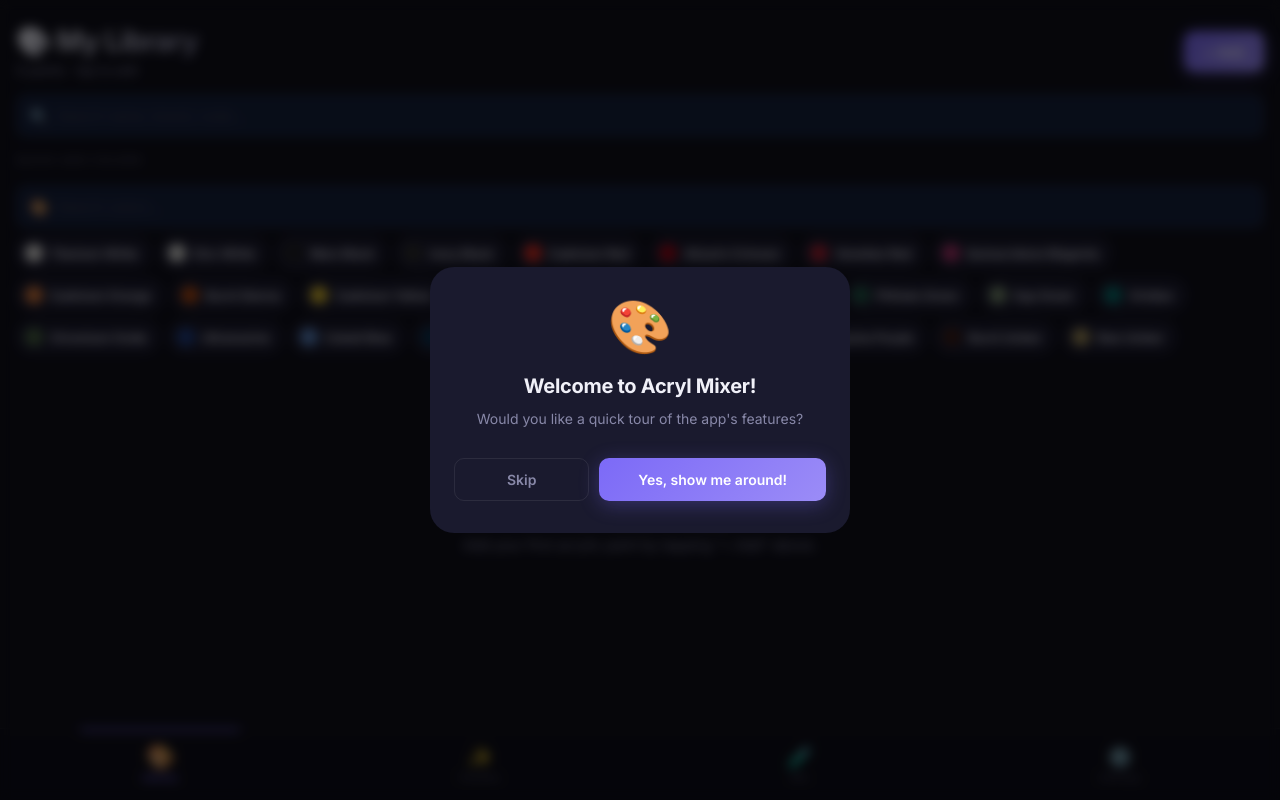
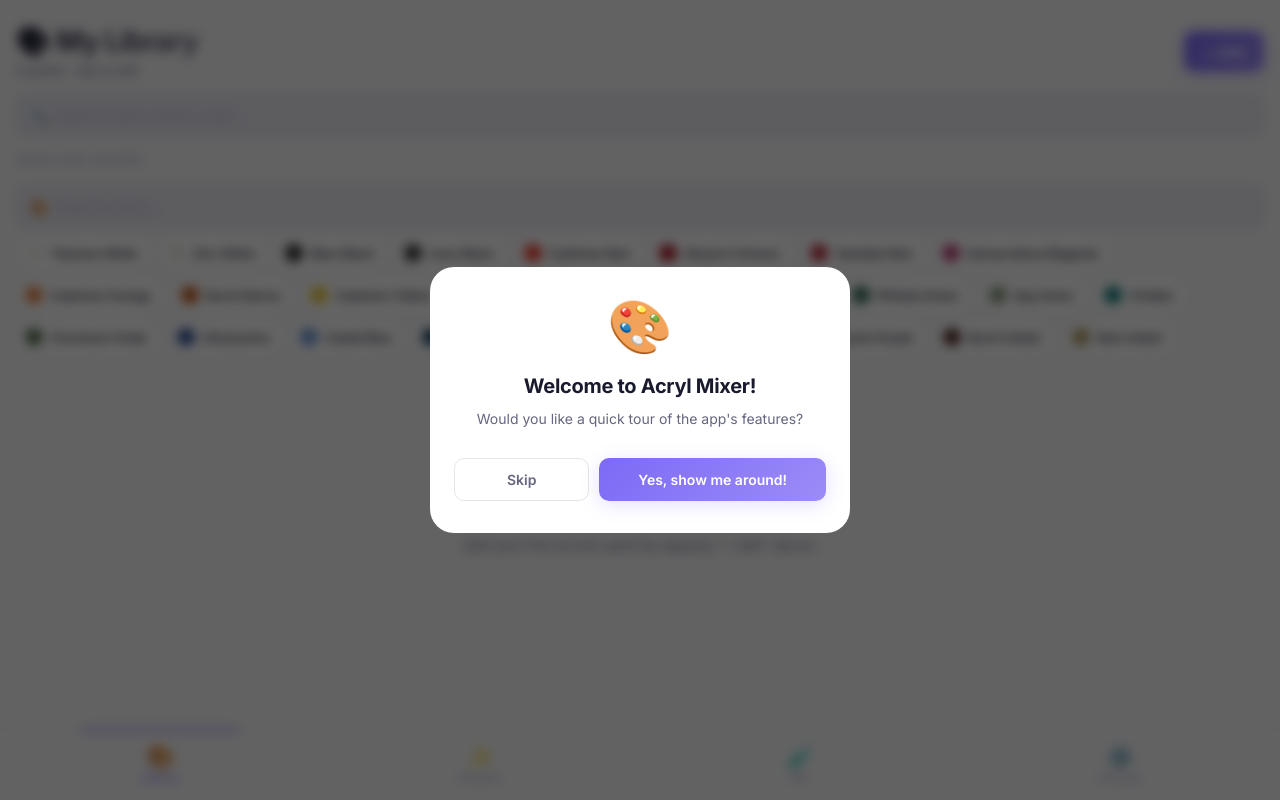
Before and after one commit to lkuebler/acryl-mixer, a React (Vite) app: page / in a window 1280 px wide. Built offline with nearby package versions, Linux system fonts and the light colour scheme.

Commit message:
Add light theme with toggle in Settings
Co-authored-by: lkuebler <68808498+lkuebler@users.noreply.github.com>
Agent-Logs-Url: https://github.com/lkuebler/acryl-mixer/sessions/be6a2138-2385-4b4c-ba8c-42246cb04424

```diff
--- a/src/App.jsx
+++ b/src/App.jsx
@@ -7,9 +7,11 @@ import Library from './pages/Library.jsx'
 import PaletteGen from './pages/PaletteGen.jsx'
 import MixGuide from './pages/MixGuide.jsx'
 import Settings from './pages/Settings.jsx'
+import { useTheme } from './hooks/useTheme.js'
 
 export default function App() {
     const [showOnboarding, setShowOnboarding] = useState(false)
+    const { theme, toggleTheme } = useTheme()
 
     return (
         <ToastProvider>
@@ -18,7 +20,7 @@ export default function App() {
                     <Route path="/" element={<Library />} />
                     <Route path="/palettes" element={<PaletteGen />} />
                     <Route path="/mix" element={<MixGuide />} />
-                    <Route path="/settings" element={<Settings onShowOnboarding={() => setShowOnboarding(true)} />} />
+                    <Route path="/settings" element={<Settings onShowOnboarding={() => setShowOnboarding(true)} theme={theme} onToggleTheme={toggleTheme} />} />
                 </Routes>
                 <BottomNav />
             </HashRouter>
--- a/src/components/BottomNav.jsx
+++ b/src/components/BottomNav.jsx
@@ -31,10 +31,10 @@ export default function BottomNav() {
             <style>{`
         .bottom-nav {
           display: flex;
-          background: rgba(15,15,26,0.95);
+          background: var(--nav-bg);
           backdrop-filter: blur(20px);
           -webkit-backdrop-filter: blur(20px);
-          border-top: 1px solid rgba(255,255,255,0.06);
+          border-top: 1px solid var(--nav-border);
           padding-bottom: var(--safe-bottom);
           height: calc(var(--nav-h) + var(--safe-bottom));
           flex-shrink: 0;
--- /dev/null
+++ b/src/hooks/useTheme.js
@@ -0,0 +1,22 @@
+import { useState, useEffect } from 'react'
+
+const STORAGE_KEY = 'acryl-theme'
+
+export function useTheme() {
+    const [theme, setTheme] = useState(() => {
+        const stored = localStorage.getItem(STORAGE_KEY)
+        if (stored) return stored
+        return window.matchMedia('(prefers-color-scheme: light)').matches ? 'light' : 'dark'
+    })
+
+    useEffect(() => {
+        document.documentElement.setAttribute('data-theme', theme)
+        localStorage.setItem(STORAGE_KEY, theme)
+    }, [theme])
+
+    function toggleTheme() {
+        setTheme(t => t === 'dark' ? 'light' : 'dark')
+    }
+
+    return { theme, toggleTheme }
+}
--- a/src/index.css
+++ b/src/index.css
@@ -16,8 +16,30 @@
   --radius: 16px;
   --radius-sm: 10px;
   --nav-h: 72px;
+  --nav-bg: rgba(15, 15, 26, 0.95);
+  --nav-border: rgba(255, 255, 255, 0.06);
+  --swatch-border: rgba(255, 255, 255, 0.15);
+  --card-hover-border: rgba(255, 255, 255, 0.15);
   --safe-bottom: env(safe-area-inset-bottom, 0px);
   --transition: all 0.22s cubic-bezier(0.4, 0, 0.2, 1);
+}
+
+/* ─── Light Theme ────────────────────────────────────────────────────────── */
+[data-theme="light"] {
+  --bg: #f5f5f7;
+  --bg-card: #ffffff;
+  --bg-card2: #e8e8f0;
+  --border: rgba(0, 0, 0, 0.1);
+  --accent: #7c6af7;
+  --accent-glow: rgba(124, 106, 247, 0.2);
+  --accent2: #f87c6a;
+  --text: #1a1a2e;
+  --text-muted: #666680;
+  --text-faint: #aaaacc;
+  --nav-bg: rgba(245, 245, 247, 0.95);
+  --nav-border: rgba(0, 0, 0, 0.08);
+  --swatch-border: rgba(0, 0, 0, 0.12);
+  --card-hover-border: rgba(0, 0, 0, 0.12);
 }
 
 /* ─── Reset ──────────────────────────────────────────────────────────────── */
@@ -230,7 +252,7 @@ body {
   height: 40px;
   border-radius: 50%;
   flex-shrink: 0;
-  border: 2px solid rgba(255, 255, 255, 0.15);
+  border: 2px solid var(--swatch-border);
   box-shadow: 0 2px 8px rgba(0, 0, 0, 0.4);
 }
 
@@ -584,7 +606,7 @@ input[type=color]::-webkit-color-swatch {
 .paint-card:hover {
   transform: translateY(-2px);
   box-shadow: 0 8px 32px rgba(0, 0, 0, 0.4);
-  border-color: rgba(255, 255, 255, 0.15);
+  border-color: var(--card-hover-border);
 }
 
 .paint-card-swatch {
@@ -1003,3 +1025,37 @@ input[type=color]::-webkit-color-swatch {
   width: 100%;
   max-width: 280px;
 }
+/* ─── Theme toggle switch ────────────────────────────────────────────────── */
+.theme-toggle {
+  position: relative;
+  width: 48px;
+  height: 28px;
+  border-radius: 999px;
+  background: var(--bg-card2);
+  border: 1px solid var(--border);
+  cursor: pointer;
+  transition: var(--transition);
+  flex-shrink: 0;
+  padding: 0;
+}
+
+[data-theme="light"] .theme-toggle {
+  background: var(--accent);
+  border-color: var(--accent);
+}
+
+.theme-toggle-thumb {
+  position: absolute;
+  top: 3px;
+  left: 3px;
+  width: 20px;
+  height: 20px;
+  border-radius: 50%;
+  background: var(--text-muted);
+  transition: var(--transition);
+}
+
+[data-theme="light"] .theme-toggle-thumb {
+  transform: translateX(20px);
+  background: #fff;
+}
--- a/src/pages/Settings.jsx
+++ b/src/pages/Settings.jsx
@@ -6,7 +6,7 @@ import { downloadJSON, downloadCSV } from '../db/export.js'
 import { useToast } from '../components/Toast.jsx'
 import { resetOnboarding } from '../components/Onboarding.jsx'
 
-export default function Settings({ onShowOnboarding }) {
+export default function Settings({ onShowOnboarding, theme, onToggleTheme }) {
     const [paints, setPaints] = useState([])
     const [palettes, setPalettes] = useState([])
     const [deleteStage, setDeleteStage] = useState(0) // 0=idle 1=confirm 2=deleting
@@ -110,6 +110,29 @@ export default function Settings({ onShowOnboarding }) {
                     📂 Choose JSON File
                     <input type="file" accept=".json,application/json" style={{ display: 'none' }} onChange={handleImport} />
                 </label>
+            </div>
+
+            {/* Appearance */}
+            <div className="card" style={{ marginBottom: 16 }}>
+                <div className="section-label" style={{ marginBottom: 4 }}>Appearance</div>
+                <div className="flex items-center justify-between">
+                    <div>
+                        <div style={{ fontSize: 14, fontWeight: 600 }}>
+                            {theme === 'dark' ? '🌙 Dark Mode' : '☀️ Light Mode'}
+                        </div>
+                        <div className="text-sm text-muted" style={{ marginTop: 2 }}>
+                            Switch between light and dark theme
+                        </div>
+                    </div>
+                    <button
+                        className="theme-toggle"
+                        onClick={onToggleTheme}
+                        aria-label={`Switch to ${theme === 'dark' ? 'light' : 'dark'} mode`}
+                        id="theme-toggle-btn"
+                    >
+                        <span className="theme-toggle-thumb" />
+                    </button>
+                </div>
             </div>
 
             {/* App */}
```
